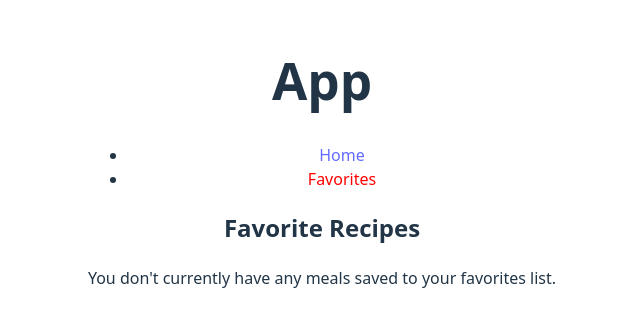
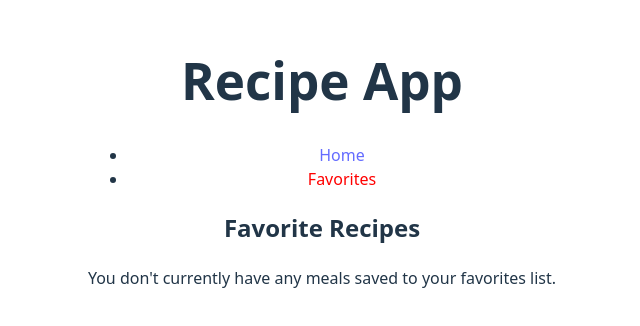
Before and after one commit to shanosha/mod-10-sba, a React (Vite) app: page /favorites in a window 1280 px wide. Shown: the part 238-564 px from the top of the page, without its empty margins (318-958 px from the left). Built offline with nearby package versions, Linux system fonts and the light colour scheme.

Commit message:
feature/added header component

```diff
--- a/src/App.jsx
+++ b/src/App.jsx
@@ -7,15 +7,14 @@
 import { CategoryPage } from './pages/CategoryPage'
 import { RecipeDetailPage } from './pages/RecipeDetailPage'
 import { FavoritesPage } from './pages/FavoritesPage'
-import { NavBar } from './components/NavBar'
+import { Header } from './components/Header'
 
 function App() {
 
   return (
     <>
     <AppProviders>
-      <h1>App</h1>
-      <NavBar />
+      <Header />
       <Routes>
         <Route path="/" element={<HomePage />} />
         <Route path="/category/:categoryName" element={<CategoryPage />} />
--- /dev/null
+++ b/src/components/Header.jsx
@@ -0,0 +1,14 @@
+import { NavBar } from "./NavBar"
+
+function Header () {
+    return (
+        <>
+            <header>
+                <h1>Recipe App</h1>
+                <NavBar />
+            </header>
+        </>
+    )
+}
+
+export { Header }
```
